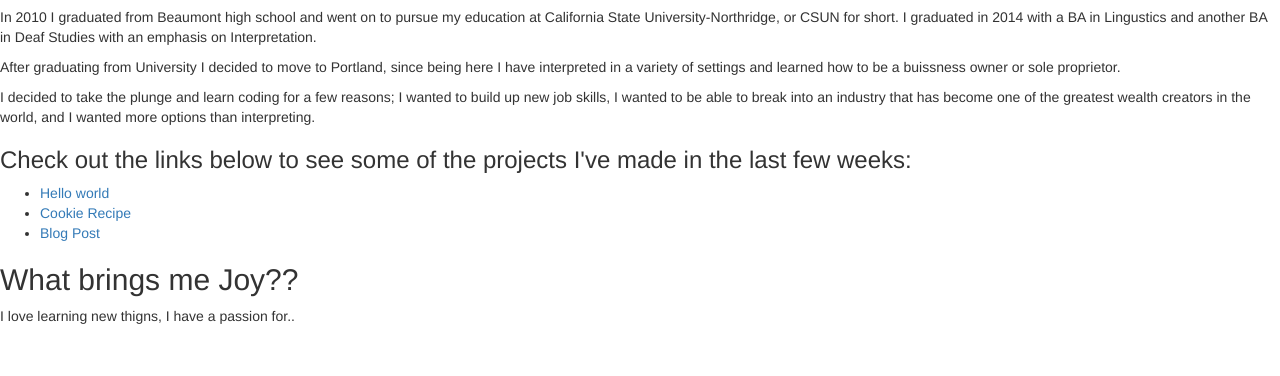
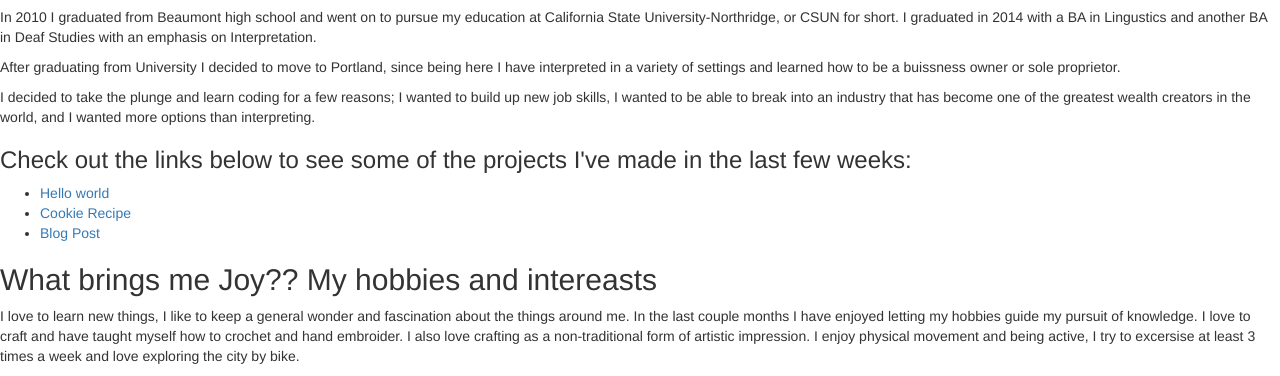
Before and after one commit to mchester101/intro-to-programming-wk-4-project, a plain HTML site: page index.html in a window 1280 px wide. Shown: the part 526-902 px from the top of the page. Before the commit the page ends 862 px from the top, so only its background shows below. Drawn offline with Linux system fonts and the light colour scheme; files that its build step writes are made by us from their sources.

Commit message:
added content to hobbies and intereasts section

```diff
--- a/index.html
+++ b/index.html
@@ -26,8 +26,8 @@
       <li><a href="https://github.com/mchester101/weather-blog-post" target="https://github.com/mchester101/weather-blog-post">Blog Post</a></li>
     </ul>
 
-    <h2>What brings me Joy??</h2>
-    <P>I love learning new thigns, I have a passion for..</P>
+    <h2>What brings me Joy?? My hobbies and intereasts</h2>
+    <P>I love to learn new things, I like to keep a general wonder and fascination about the things around me. In the last couple months I have enjoyed letting my hobbies guide my pursuit of knowledge. I love to craft and have taught myself how to crochet and hand embroider. I also love crafting as a non-traditional form of artistic impression. I enjoy physical movement and being active, I try to excersise at least 3 times a week and love exploring the city by bike.</P>
 
   </body>
 </html>
```
